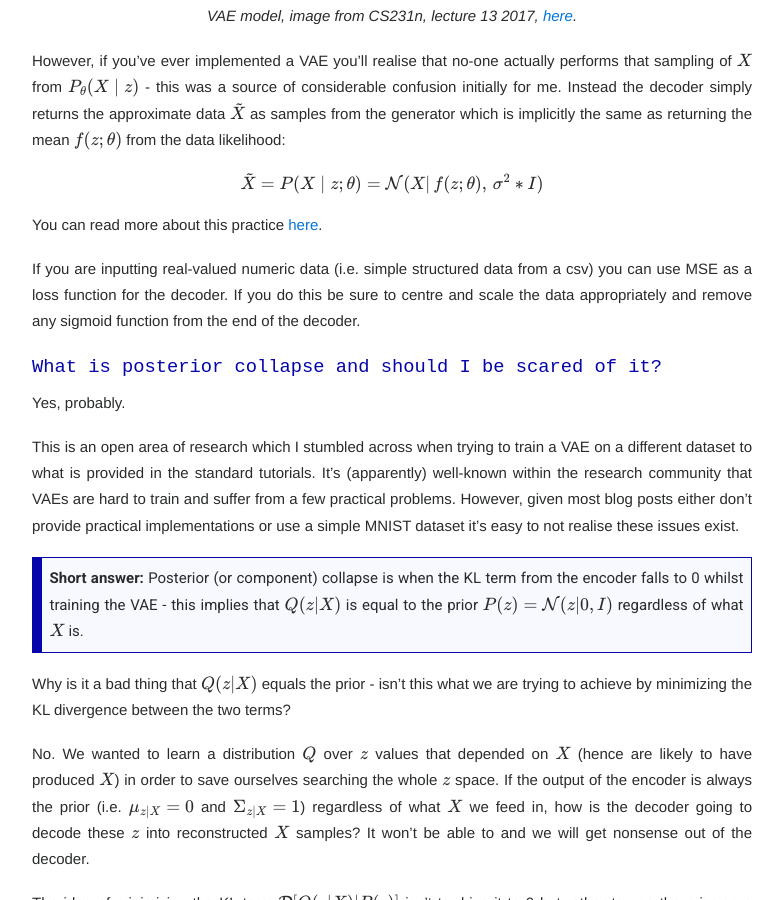
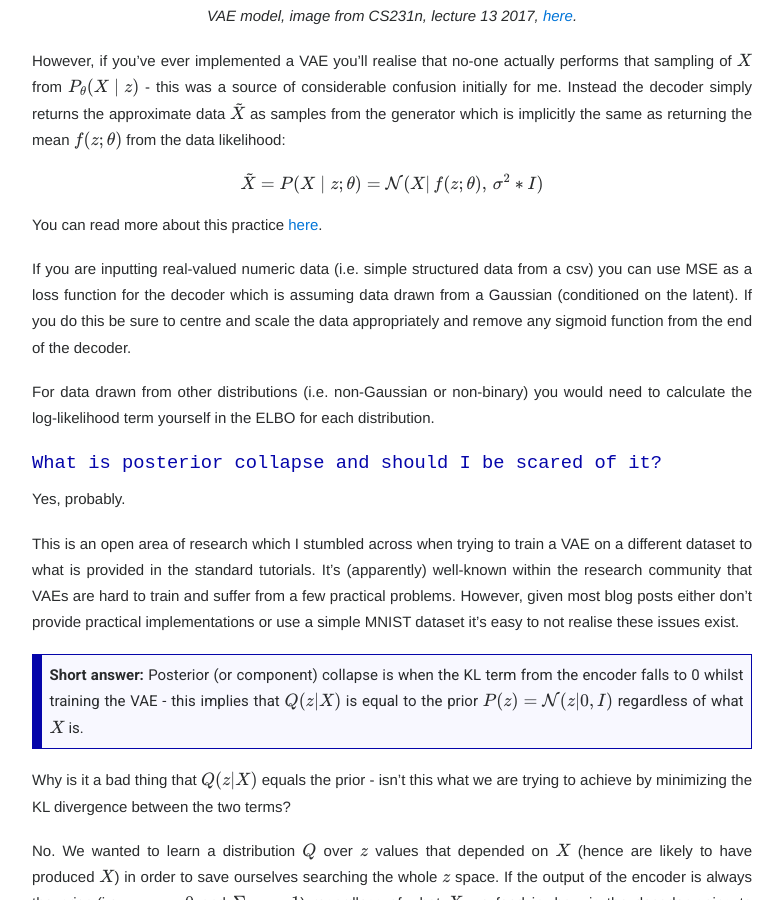
Before and after one commit to maw501/maw501.github.io, a Jekyll site: the page built from posts/_posts/General/2019-03-18-VAEs.md, in a window 1280 px wide and 900 px high, scrolled down 19481 px. Shown: the whole window, without its empty margins (248-1032 px from the left). Built offline with Jekyll 4.4.1, drawn with Linux system fonts in a browser that asks for light colours; nearby versions of some CDN libraries; some web fonts are replaced; formulas are drawn with MathJax 3; comment, search, counter and statistics services are not loaded.

Commit message:
clarity on log-likelihood

```diff
--- a/posts/_posts/General/2019-03-18-VAEs.md
+++ b/posts/_posts/General/2019-03-18-VAEs.md
@@ -585,7 +585,9 @@ $$\tilde{X} = P(X∣z; \theta) = \mathcal{N}(X | \, f(z;\theta), \, \sigma^2 * I
 
 You can read more about this practice [here](http://ruishu.io/2018/03/14/vae/).
 
-If you are inputting real-valued numeric data (i.e. simple structured data from a csv) you can use MSE as a loss function for the decoder. If you do this be sure to centre and scale the data appropriately and remove any sigmoid function from the end of the decoder.
+If you are inputting real-valued numeric data (i.e. simple structured data from a csv) you can use MSE as a loss function for the decoder which is assuming data drawn from a Gaussian (conditioned on the latent). If you do this be sure to centre and scale the data appropriately and remove any sigmoid function from the end of the decoder.
+
+For data drawn from other distributions (i.e. non-Gaussian or non-binary) you would need to calculate the log-likelihood term yourself in the ELBO for each distribution.
 
 <a name="post_collapse"></a>
 #### What is posterior collapse and should I be scared of it?
```
